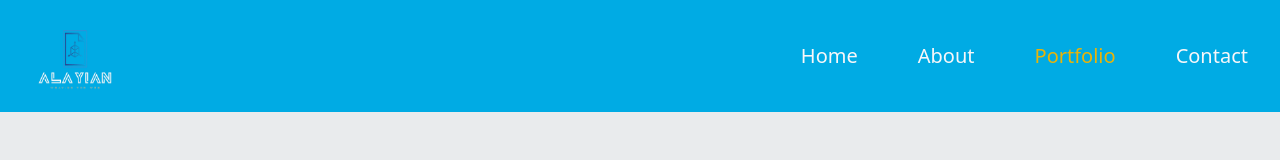
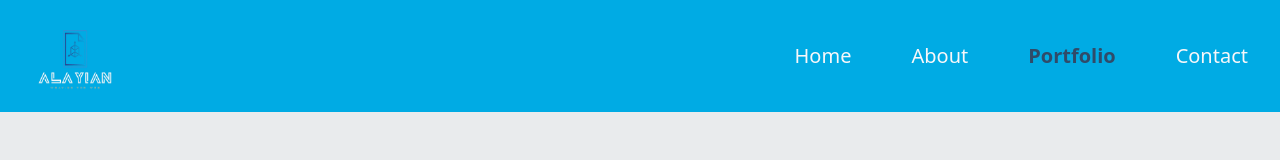
Before and after one commit to alayianwebforeveryone/mycv, a Next.js app: page /Portfolio in a window 1280 px wide. Shown: the top 160 px of the page. Built offline with nearby package versions, Linux system fonts and the light colour scheme.

Commit message:
apply lazy loading on portfolio page

```diff
--- a/src/app/Portfolio/page.jsx
+++ b/src/app/Portfolio/page.jsx
@@ -1,10 +1,15 @@
 import React from 'react'
-import Portfolio from "../../components/Portfolio"
+import dynamic from 'next/dynamic';
+
+const PortfolioDyn = dynamic(()=>import('../../components/Portfolio/index'),  {
+  loading: () => <p className = "text-3xl text-center font-bold py-12 ">Loading...</p>,
+});
 
 function Page() {
   return (
+
     <div className='mt-32'>
-      <Portfolio/>
+     < PortfolioDyn/>
     </div>
   )
 }
--- a/src/components/Navbar/Navlink.jsx
+++ b/src/components/Navbar/Navlink.jsx
@@ -4,7 +4,7 @@ const NavLink = ({ href, title, isActive }) => {
   return (
     <Link
       href={href}
-      className={`block ${isActive ? 'text-yellow-500' : 'text-[#f8f7f9] font-medium'} py-2 xl:pl-3 pl-2 pr-4  lg:text-xl text-lg  hover:border-b-2  border-[#FCE0C5] hover:text-white sm:text-lg `}
+      className={`block ${isActive ? 'text-[#304B69] font-bold' : 'text-[#f8f7f9] font-medium'} py-2 xl:pl-3 pl-2 pr-4  lg:text-xl text-lg  hover:border-b-2  border-[#FCE0C5] hover:text-white sm:text-lg `}
     >
       {title}
     </Link>
--- a/src/components/Navbar/index.jsx
+++ b/src/components/Navbar/index.jsx
@@ -1,5 +1,6 @@
 // components/Navbar.js
 "use client"
+import { usePathname } from 'next/navigation';
 import { useRouter } from 'next/navigation';
 import NavLink from './Navlink'
 import Link from 'next/link';
@@ -9,7 +10,6 @@ import logo from './../../../Assets/Images/My logo.png';
 import menu from './../../../Assets/Icons/menu.svg';
 import close from './../../../Assets/Icons/close.svg';
 
-import { usePathname } from 'next/navigation';
 
 const navLinks = [
   {
@@ -54,7 +54,7 @@ const Navbar = () => {
           <ul className="flex p-4 md:p-0 md:flex-row md:space-x-8 mt-0">
             {navLinks.map((link, index) => (
               <li key={index}>
-                <NavLink href={link.path} title={link.title} isActive={router.pathname === link.path} />
+                <NavLink href={link.path} title={link.title} isActive={path === link.path} />
               </li>
             ))}
           </ul>
```
